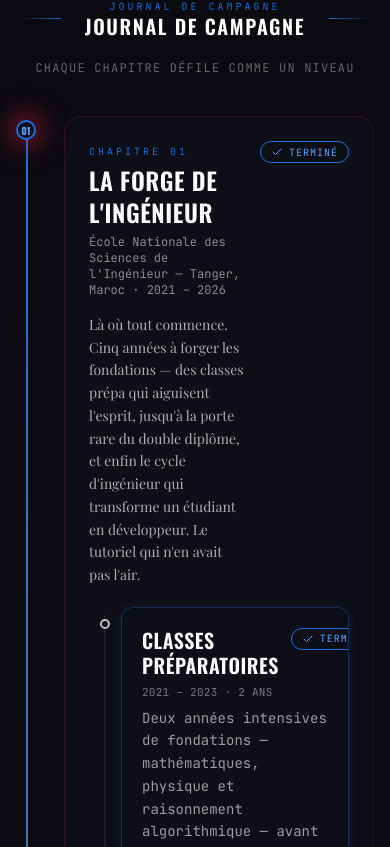
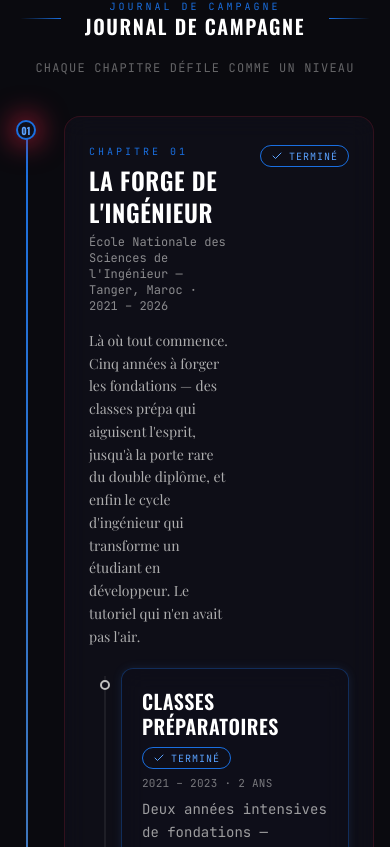
Before and after one commit to AmineBerkoukt/Portfolio-CDI, a Next.js app: page /story in a window 390 px wide. Shown: the part 1237-2084 px from the top of the page. Built offline with nearby package versions, Linux system fonts and the light colour scheme; no server answers; a web font is replaced by a local one.

Commit message:
add google search console verification file

```diff
--- a/app/story/components/LevelDetail.tsx
+++ b/app/story/components/LevelDetail.tsx
@@ -15,10 +15,10 @@ function StatusBadge({ status, a, isDark, lang }: { status: CareerItem["status"]
   const Icon = status === "completed" ? FiCheck : FiZap;
   return (
     <span
-      className="shrink-0 inline-flex items-center gap-1.5 px-2.5 py-1 rounded-full font-mono text-[10px] uppercase tracking-widest border"
+      className="shrink-0 whitespace-nowrap inline-flex items-center gap-1.5 px-2.5 py-1 rounded-full font-mono text-[10px] uppercase tracking-widest border"
       style={{ borderColor: a.base, color: a.glow, background: `${a.base}1a` }}
     >
-      <Icon size={12} />
+      <Icon size={12} className="shrink-0" />
       {pick(lang, UI.status[status])}
     </span>
   );
@@ -124,9 +124,9 @@ function ItemCard({ item, stage, index }: { item: CareerItem; stage: Stage; inde
         )}
 
         {/* title + status row */}
-        <div className="flex items-start justify-between gap-3 mb-2">
+        <div className="flex flex-wrap items-start justify-between gap-x-3 gap-y-2 mb-2">
           <h4
-            className={`font-condensed text-xl md:text-2xl uppercase tracking-wide leading-tight ${isBoss ? "" : ""}`}
+            className={`min-w-0 font-condensed text-xl md:text-2xl uppercase tracking-wide leading-tight break-words ${isBoss ? "" : ""}`}
             style={{ color: isDark ? "#fff" : "var(--stage-charcoal)" }}
           >
             {pick(lang, item.title)}
@@ -248,8 +248,8 @@ function StageBlock({ stage, index }: { stage: Stage; index: number }) {
         />
         <div className="p-6 md:p-8">
           {/* stage header */}
-          <div className="flex items-start justify-between gap-4 mb-5">
-            <div>
+          <div className="flex flex-wrap items-start justify-between gap-x-4 gap-y-3 mb-5">
+            <div className="min-w-0 flex-1 pr-4">
               <span
                 className="font-mono text-[10px] uppercase tracking-[0.3em] tabular-nums"
                 style={{ color: a.base }}
@@ -272,10 +272,10 @@ function StageBlock({ stage, index }: { stage: Stage; index: number }) {
               )}
             </div>
             <span
-              className="shrink-0 inline-flex items-center gap-1.5 px-2.5 py-1 rounded-full font-mono text-[10px] uppercase tracking-widest border"
+              className="shrink-0 whitespace-nowrap inline-flex items-center gap-1.5 px-2.5 py-1 rounded-full font-mono text-[10px] uppercase tracking-widest border mt-1 sm:mt-0"
               style={{ borderColor: a.base, color: a.glow, background: `${a.base}1a` }}
             >
-              {stage.status === "completed" ? <FiCheck size={12} /> : <FiZap size={12} />}
+              {stage.status === "completed" ? <FiCheck size={12} className="shrink-0" /> : <FiZap size={12} className="shrink-0" />}
               {pick(lang, UI.status[stage.status])}
             </span>
           </div>
--- /dev/null
+++ b/public/google5eea379164384f92.html
@@ -0,0 +1 @@
+google-site-verification: google5eea379164384f92.html
```
